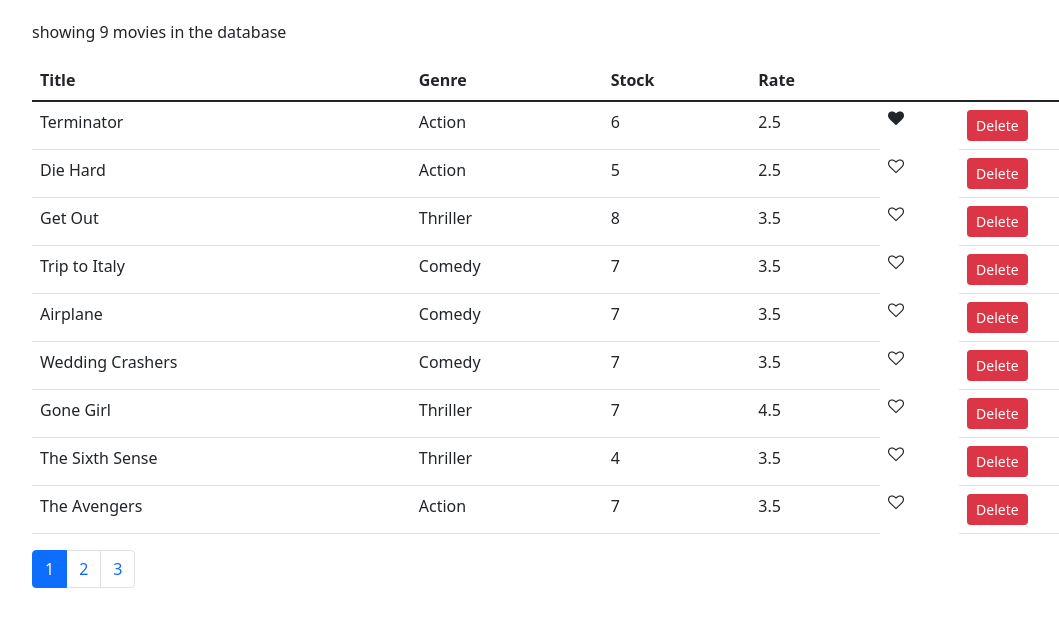
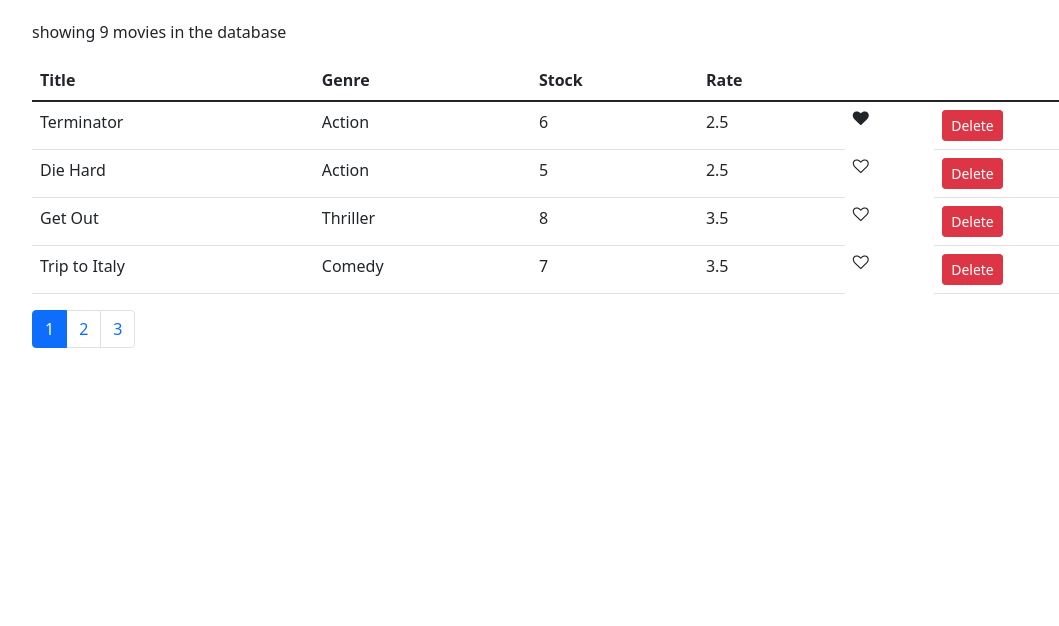
Before and after one commit to jonathan1965/Vidly-, a React (Create React App) app: page / in a window 1280 px wide. Shown: the top 626 px of the page, without its empty margins (50-1109 px from the left). Built offline with nearby package versions, Linux system fonts and the light colour scheme.

Commit message:
Handle Page changes

```diff
--- a/src/components/movies.jsx
+++ b/src/components/movies.jsx
@@ -2,6 +2,7 @@
 import {getMovies} from '../services/fakeMovieService';
 import Pagination from './common/pagination';
 import Like from './common/like';
+import {pagination} from '../utils/paginate'
 
 
 class Movies extends React.Component {
@@ -31,10 +32,12 @@
 
     render() {
         const {length:count} = this.state.movies
-        const {pageSize, currentPage} = this.state
+        const {pageSize, currentPage, movies: allMovies} = this.state
 
         if (count === 0)
          return <p>There are no movies in the database.</p>
+
+         const movies = pagination(allMovies,currentPage, pageSize);
 
         return (
             <div>
@@ -52,7 +55,7 @@
                  </tr>
              </thead>
              <tbody>
-              {this.state.movies.map(movie => (
+              {movies.map(movie => (
               <tr key={movie._id }>
                     <td>{movie.title}</td>
                     <td>{movie.genre.name}</td>
--- /dev/null
+++ b/src/utils/paginate.js
@@ -0,0 +1,9 @@
+import _ from 'lodash';
+
+export function pagination(items,pageNumber, pageSize){
+   const startIndex = (pageNumber - 1 ) * pageSize;
+   return _(items)
+   .slice(startIndex)
+   .take(pageSize)
+   .value();
+}
```
